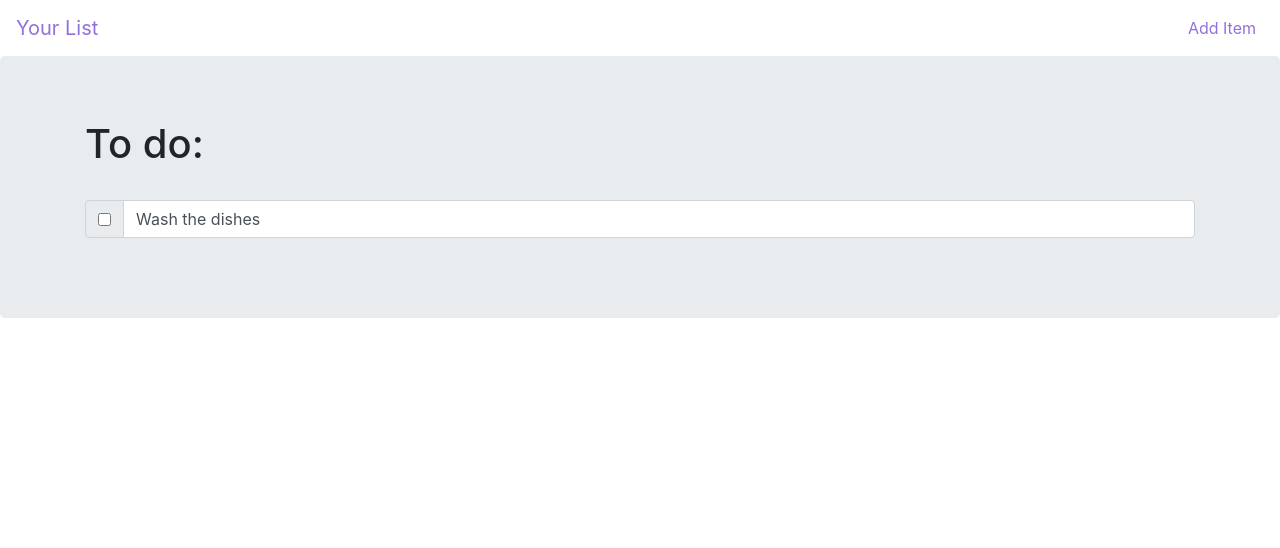
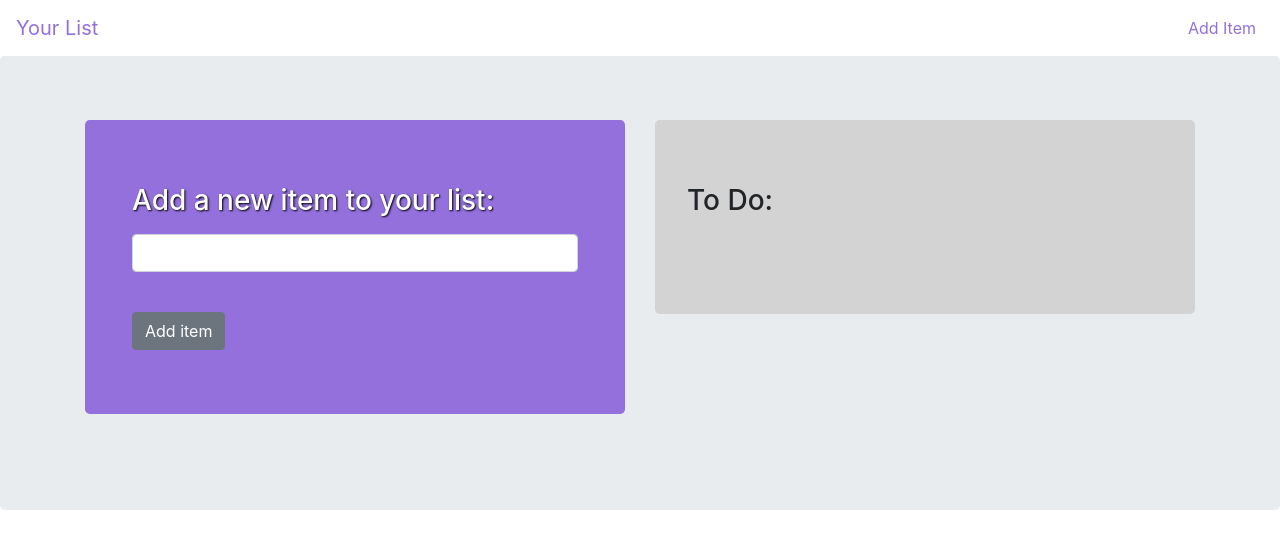
Before and after one commit to valeriashust/todo, a React (Create React App) app: page / in a window 1280 px wide. Shown: the top 548 px of the page. Built offline with nearby package versions, Linux system fonts and the light colour scheme.

Commit message:
latest commit

```diff
--- a/package.json
+++ b/package.json
@@ -8,10 +8,12 @@
     "path-to-regexp": "^2.2.1",
     "react": "^16.4.1",
     "react-dom": "^16.4.1",
+    "react-redux": "^5.0.7",
     "react-router": "^4.3.1",
     "react-router-dom": "^4.3.1",
     "react-scripts": "1.1.4",
-    "reactstrap": "^6.2.0"
+    "reactstrap": "^6.2.0",
+    "redux": "^4.0.0"
   },
   "scripts": {
     "start": "react-scripts start",
--- a/src/App.js
+++ b/src/App.js
@@ -1,5 +1,4 @@
 import React, {Component} from 'react';
-import ReactDOM from 'react-dom';
 import {
     Collapse,
     Navbar,
@@ -14,18 +13,20 @@ import {
     Jumbotron,
     Button,
     InputGroup, InputGroupAddon, InputGroupText, Input,
-    Form, FormGroup, Label, FormText,
+    Form, FormGroup, Label,
 } from 'reactstrap';
 import 'bootstrap/dist/css/bootstrap.min.css';
 import {} from 'immutable';
-import {Route, Switch, Link} from 'react-router-dom'
+import {Route, Switch, Link} from 'react-router-dom';
+import {} from 'react-redux';
+import {createStore, combineReducers} from 'redux';
 
 
 const Main = () => (
     <main>
         <Switch>
             <Route exact path='/' component={Home}/>
-            <Route path='/add' component={AddForm}/>
+            {/*<Route path='/add' component={AddForm}/>*/}
         </Switch>
     </main>
 );
@@ -64,17 +65,13 @@ class Header extends Component {
     }
 };
 
-class Home extends Component {
-    render() {
-        return (
-            <div>
-                <Jumbotron>
-                    <Container id="container">
-                        <Row>
-                            <Col>
-                                <h1>To do:</h1>
-                                <br/>
-                                <p>
+class ListOfItems extends Component {     //компонент-представлние (список дел)
+    constructor(props) {
+        super(props);
+    }
+
+    createListItem = (item) => {
+        return(
                 <InputGroup>
                     <InputGroupAddon addonType="prepend">
                         <InputGroupText>
@@ -82,23 +79,26 @@ class Home extends Component {
                                    aria-label="Checkbox for following text input"/>
                         </InputGroupText>
                     </InputGroupAddon>
-                                       <Input value="Wash the dishes"/>
+                    <Input onChange={this.props.handleChange} defaultValue={item.value}/>
                 </InputGroup>
+        );
+    };
+
+    render() {
+        return (
+            <p className="item-list">
+                {this.props.items.map(this.createListItem)}
             </p>
-                            </Col>
-                        </Row>
-                    </Container>
-                </Jumbotron>
-            </div>
         );
     }
 }
 
-class AddForm extends Component {
+class Home extends Component {  //компонент-контейнер
     constructor(props) {
         super(props);
         this.state = {
-            value: ''
+            value: '',
+            items: [],
         };
     }
 
@@ -106,8 +106,15 @@ class AddForm extends Component {
         this.setState({value: event.target.value});
     };
 
+
     addItemToList = () => {
-        alert('A name was submitted: ' + this.state.value);
+
+        let newState = Object.assign({}, this.state);
+        let item = {value: this.state.value};
+        newState.items.push(item);
+        newState.value = '';
+        this.setState(newState);
+
 
     };
 
@@ -119,17 +126,32 @@ class AddForm extends Component {
                     <Container id="container">
                         <Row>
                             <Col>
+                                <Jumbotron className="insideJum" style = {{backgroundColor: 'mediumPurple'}}>
+                                    <Container>
                                 <p>
                                     <Form>
                                         <FormGroup>
-                                            <Label for="exampleText"><h3>Add a new item to your list:</h3></Label>
+                                            <Label for="exampleText" style = {{color: 'white', textShadow: "1px 1px 2px black"}}><h3>Add a new item to your list:</h3></Label>
                                             <Input type="textArea" name="text" id="exampleText"
                                                    onChange={this.handleChange} value={this.state.value}/>
                                         </FormGroup>
                                     </Form>
                                 </p>
                                         <br/>
-                                <Button color="success" onClick={this.addItemToList}>Add item</Button>
+                                        <Button color="secondary" onClick={this.addItemToList}>Add item</Button>
+                                        <br/>
+                                    </Container>
+                                </Jumbotron>
+
+
+                            </Col>
+                            <Col>
+                                <Jumbotron style = {{backgroundColor: 'lightGrey'}}>
+                                <Label for='list'><h3>To Do:</h3></Label>
+                                <p>
+                                    <ListOfItems id = "list" items={this.state.items} handleChange={this.handleChange}/>
+                                </p>
+                                </Jumbotron>
                             </Col>
                         </Row>
                     </Container>
--- a/src/index.css
+++ b/src/index.css
@@ -11,3 +11,7 @@ body {
 .link {
   color: mediumpurple;
 }
+
+.insideJum {
+  background-color: plum;
+}
--- a/src/index.js
+++ b/src/index.js
@@ -4,6 +4,8 @@ import './index.css';
 import App from './App';
 import { BrowserRouter } from 'react-router-dom'
 import registerServiceWorker from './registerServiceWorker';
+import {} from 'react-redux';
+import { createStore, combineReducers } from 'redux';
 
 
 ReactDOM.render((<BrowserRouter>
```
Also changed, not shown: src/App.css (line endings or trailing spaces), 1 other file (tests, documents, lock files or other folders). Lines whose indentation alone changed are shown as unchanged.
